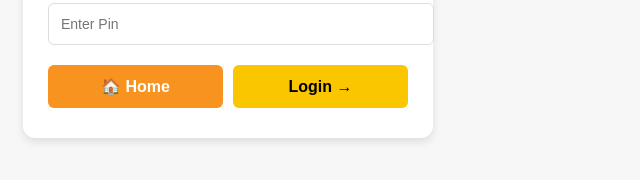
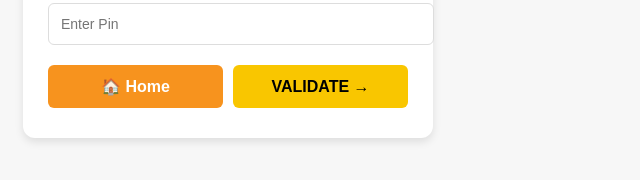
Before and after one commit to anitaamoahbi-ship-it/Secure-Authentication-, a plain HTML site: page index.html in a window 1280 px wide. Shown: the part 314-494 px from the top of the page, 412-1052 px from the left. Drawn offline with Linux system fonts and the light colour scheme.

Commit message:
index.html

```diff
--- a/index.html
+++ b/index.html
@@ -92,7 +92,7 @@
 
       <div class="button-group">
         <button type="button" class="home-btn" onclick="window.location.href='login.html'">🏠 Home</button>
-        <button type="submit" class="login-btn">Login →</button>
+        <button type="submit" class="login-btn">VALIDATE →</button>
       </div>
     </form>
   </div>
```
